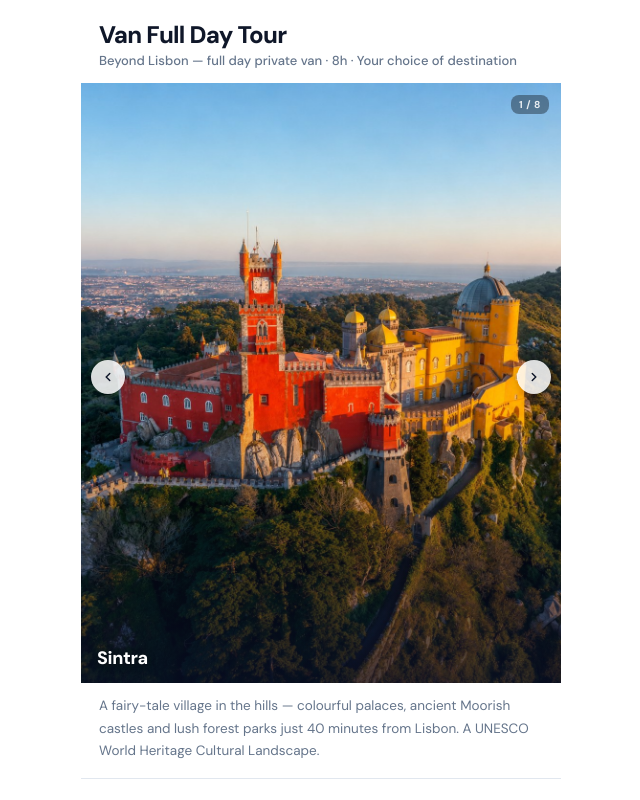
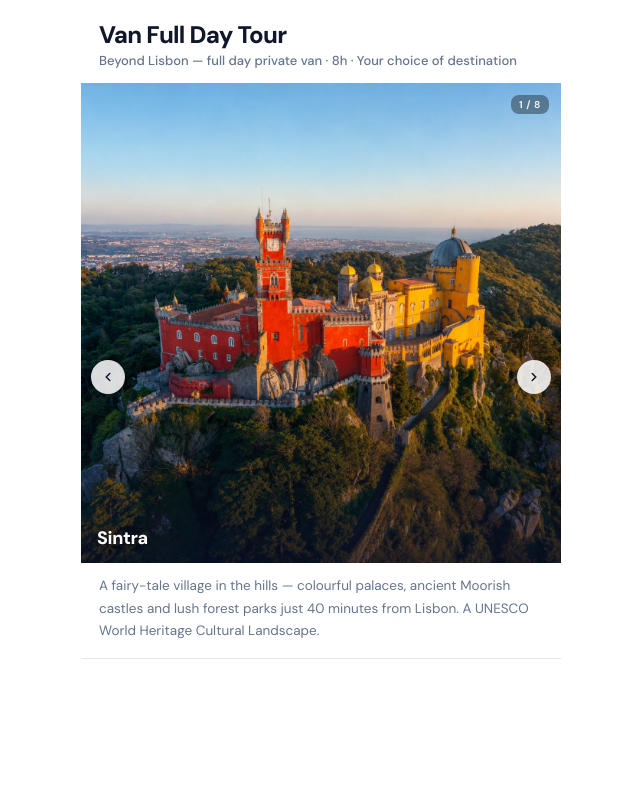
Before and after one commit to aldrighi91-bot/tuktuk-lisbon-site, a plain HTML site: page tours/van.html in a window 1280 px wide. Shown: the top 800 px of the page, without its empty margins (319-959 px from the left). Drawn offline with Linux system fonts and the light colour scheme.

Commit message:
fix: s-photo aspect-ratio 1/1 square (van)

```diff
--- a/tours/van.html
+++ b/tours/van.html
@@ -37,7 +37,7 @@ body {
 .slide { flex: 0 0 100%; min-width: 100%; scroll-snap-align: start; }
 .s-photo {
   position: relative; width: 100%;
-  aspect-ratio: 4 / 5; overflow: hidden; background: var(--ink);
+  aspect-ratio: 1 / 1; overflow: hidden; background: var(--ink);
 }
 .s-photo img { width: 100%; height: 100%; object-fit: cover; display: block; }
 .s-photo::after {
```
